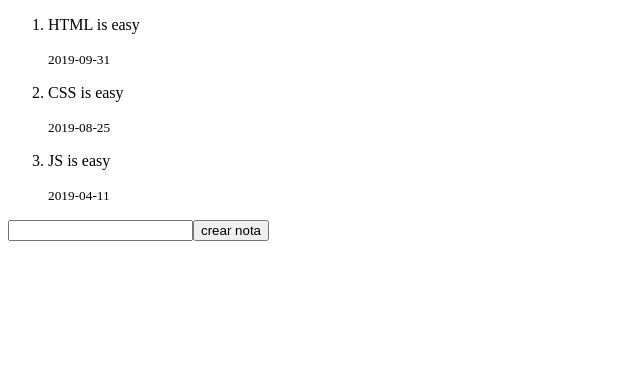
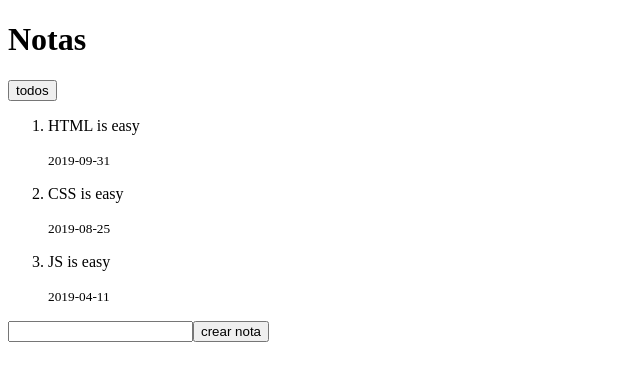
Before and after one commit to Glen1986/reactRender, a React (Create React App) app: page / in a window 1280 px wide. Shown: the top 380 px of the page, without its empty margins (0-640 px from the left). Built offline with nearby package versions, Linux system fonts and the light colour scheme.

Commit message:
renderForm4

```diff
--- a/src/App.js
+++ b/src/App.js
@@ -4,11 +4,13 @@ import { useState } from "react";
 export default function App(props) {
   const [notes, setNotes]= useState(props.notes)
   const [newNote, setNewNote]= useState('')
+  const [showAll, setShowAll] = useState(true)
 
   const handleEvent =(e)=>{
     setNewNote(e.target.value)
 }
-const handleClick = ()=> {
+const handleSubmit = (e)=> {
+  e.preventDefault();
 
   const noteToAddToState = {
     id : notes.length + 1,
@@ -19,15 +21,25 @@ const handleClick = ()=> {
 setNotes([...notes, noteToAddToState])
   setNewNote('')
 }
+const handleShowAll = () =>{
+  setShowAll(()=> !showAll)
+}
   return (
     <>
+      <h1>Notas</h1>
+      <button onClick={handleShowAll}>{showAll ? 'todos' : 'solo importantes'}</button>
     <ol>
-      {notes.map((note) => <Note  key={note.id} {...note}/> )}
+      {notes
+          .filter(note =>{
+            if(showAll === true) return note
+            return note.important === true
+      })
+      .map((note) => <Note  key={note.id} {...note}/> )}
     </ol>
-      <div>
+      <form onSubmit={handleSubmit}>
         <input type="text" onChange={handleEvent} value={newNote}/>
-        <button onClick={handleClick}>crear nota</button>
-      </div>
+        <button >crear nota</button>
+      </form>
     </>
   );
 }
```
